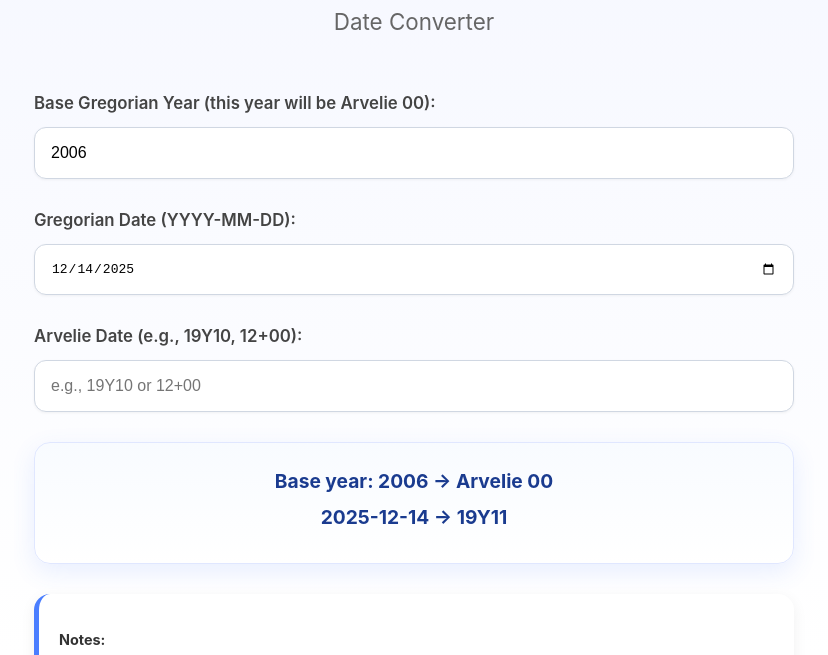
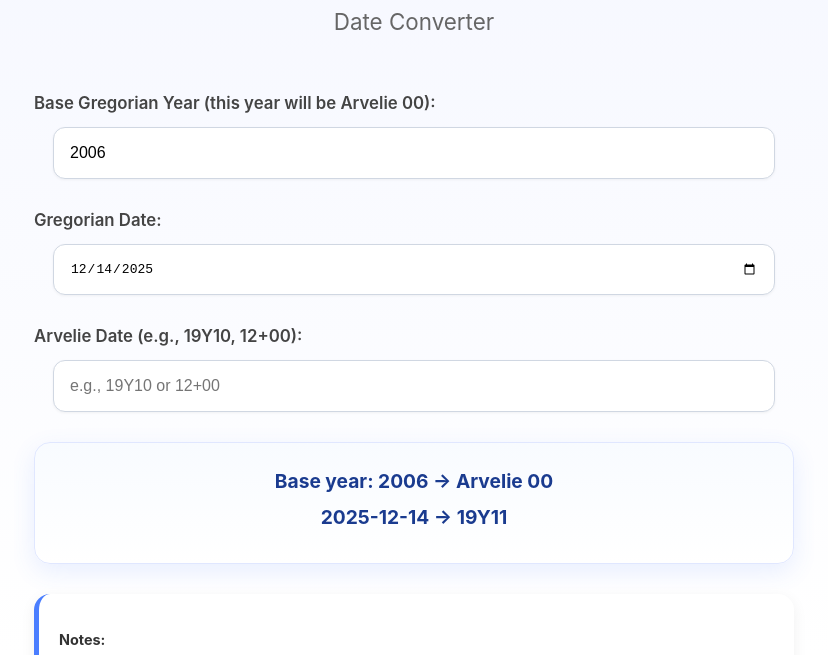
Before and after one commit to MichaelYoDev/arvelieConverter, a plain HTML site: page index.html in a window 1280 px wide. Shown: the part 145-800 px from the top of the page, without its empty margins (226-1054 px from the left). Drawn offline with Linux system fonts and the light colour scheme.

Commit message:
margin adjustments

```diff
--- a/index.html
+++ b/index.html
@@ -11,6 +11,7 @@
             height: 100%;
             margin: 0;
             overflow-y: auto;
+            overflow-x: hidden;
         }
 
         body {
@@ -60,8 +61,10 @@
         input[type="text"],
         input[type="date"],
         input[type="number"] {
-            width: 100%;
+            width: 95%;
             padding: 16px;
+            margin: 10px auto 0;
+            display: block;
             font-size: 1em;
             margin-top: 10px;
             box-sizing: border-box;
@@ -141,7 +144,7 @@
         <h2>Date Converter</h2>
         <label for="baseyear">Base Gregorian Year (this year will be Arvelie 00):</label>
         <input type="number" id="baseyear" value="2006" min="1900" max="2100" placeholder="e.g., 2006">
-        <label for="gregorian">Gregorian Date (YYYY-MM-DD):</label>
+        <label for="gregorian">Gregorian Date:</label>
         <input type="date" id="gregorian">
         <label for="arvelie">Arvelie Date (e.g., 19Y10, 12+00):</label>
         <input type="text" id="arvelie" placeholder="e.g., 19Y10 or 12+00">
```
